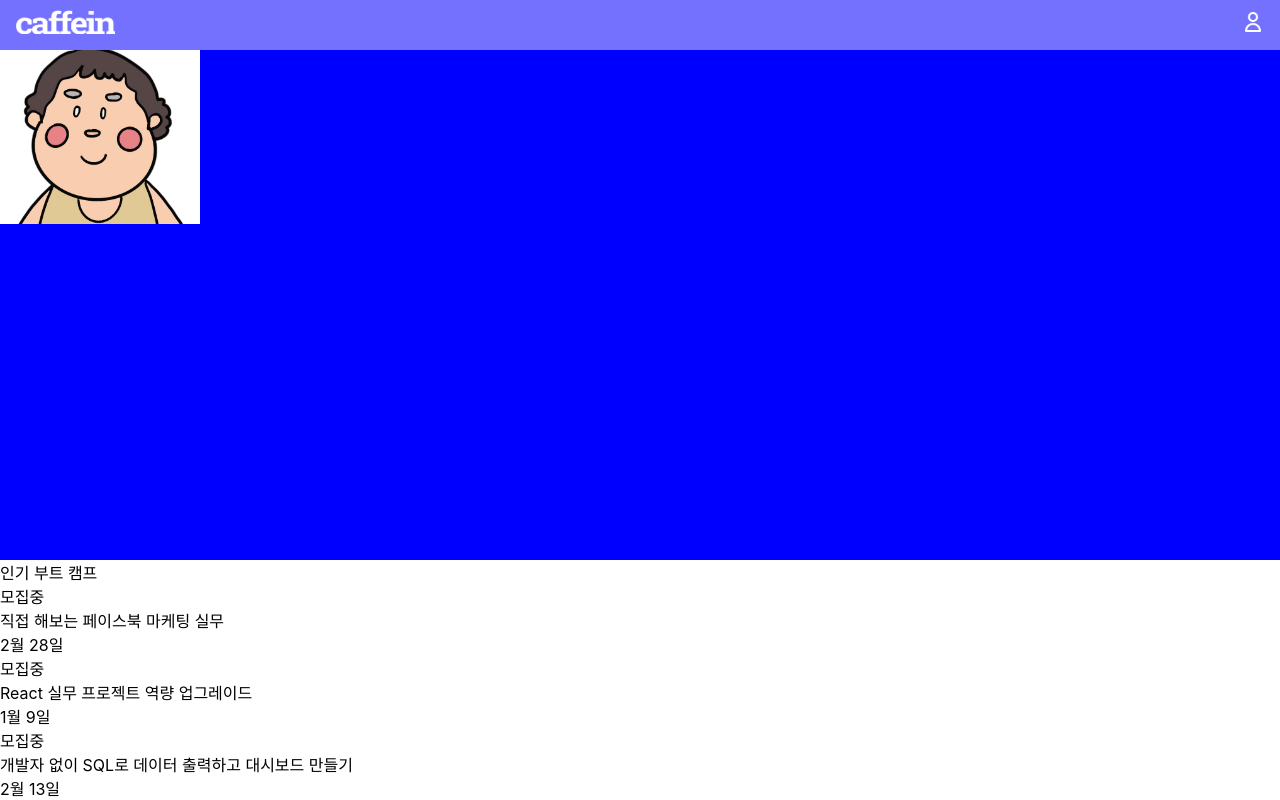
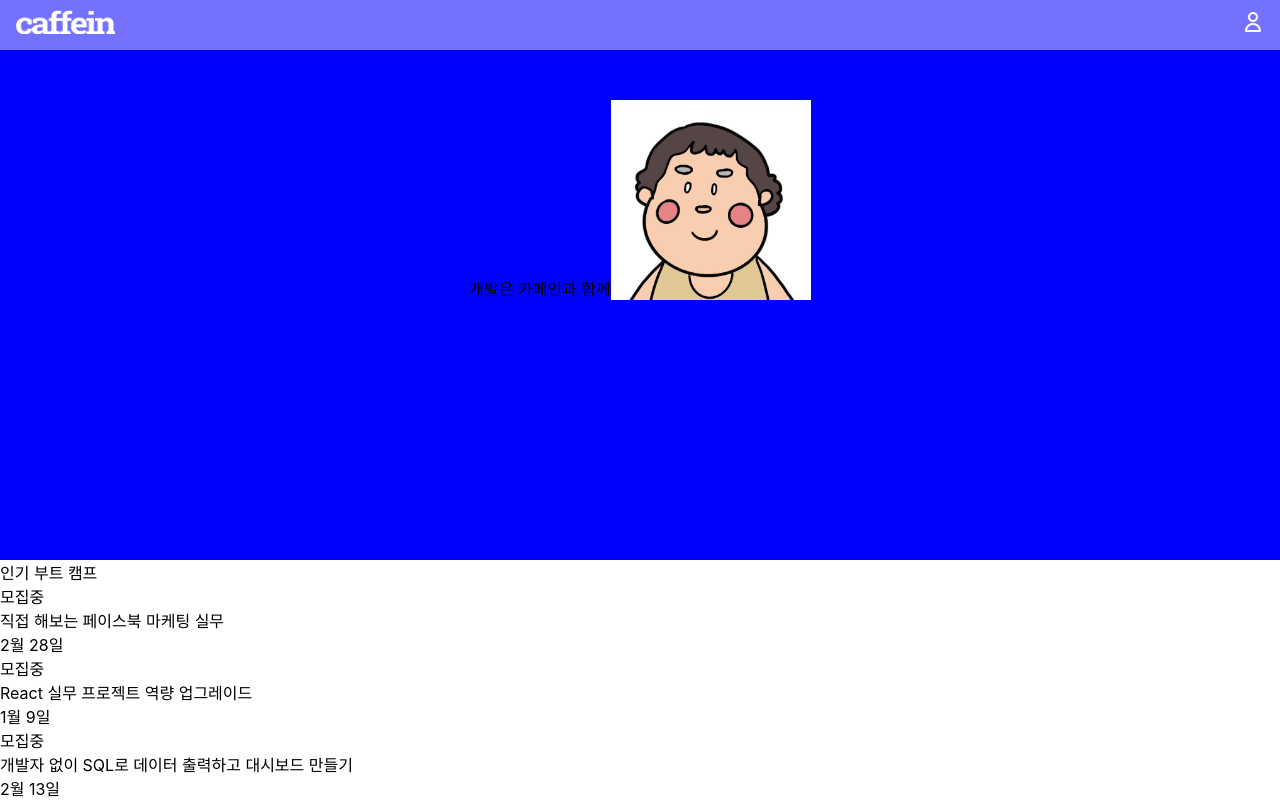
Before and after one commit to JangSaeYoung/my-caffein, a React (Create React App) app: page / in a window 1280 px wide. Shown: the top 800 px of the page. Built offline with nearby package versions, Linux system fonts and the light colour scheme.

Commit message:
[Feat]Slide: 슬라이드 레이아웃 작접

```diff
--- a/src/components/Slide.tsx
+++ b/src/components/Slide.tsx
@@ -17,13 +17,17 @@ const Slide = () => {
 export default Slide;
 
 const Slidebox = styled.div`
-    /* width: 940px;
-    display: flex;
-    justify-content: center;
-    margin: 104px 243px 56px
-*/
 
+    box-sizing: border-box;
+    padding-top: 100px;
+    padding-bottom: 20px;
 
+    .slide-container {
+        display: flex;
+        justify-content: center;
+        align-items: flex-end;
+
+    }
 
         .img-style {
         width: 200px;
```
